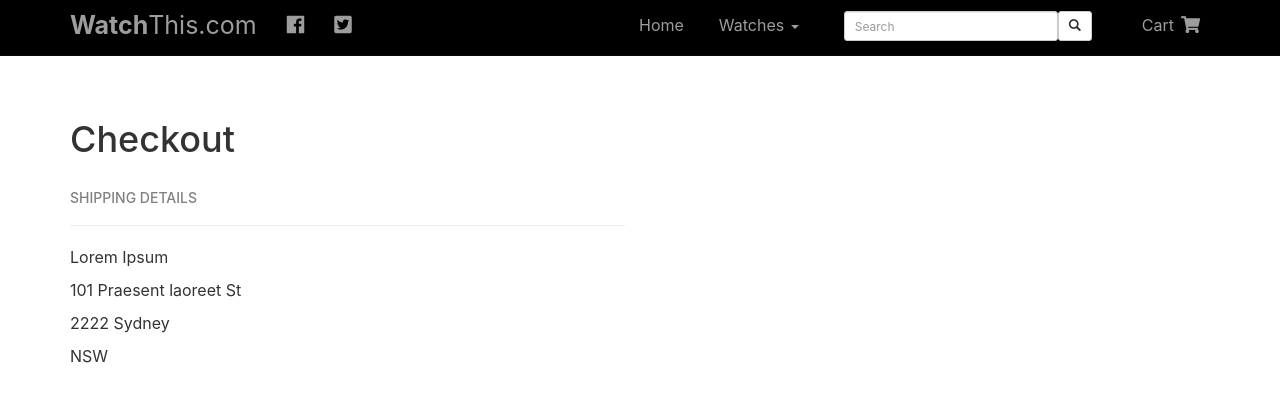
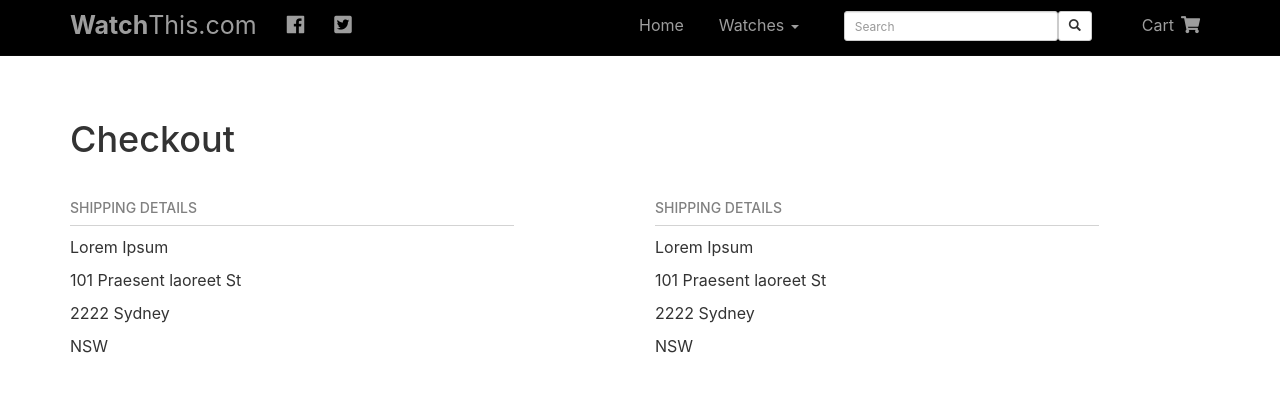
Before and after one commit to BartZAU/watchstore-react, a React (Create React App) app in the folder watchstore-react-redux/: page /checkout in a window 1280 px wide. Shown: the top 402 px of the page. Built offline with nearby package versions, Linux system fonts and the light colour scheme.

Commit message:
checkout layout updated

```diff
--- a/watchstore-react-redux/src/components/Checkout.css
+++ b/watchstore-react-redux/src/components/Checkout.css
@@ -1,10 +1,17 @@
+.main-header {
+  padding-top: 50px;
+}
+
 .checkout {
-  padding-top: 50px;
+  /* padding-top: 50px; */
 }
 
 .sub-heading {
   color: #808080;
+  border-bottom: 1px solid #d3d3d3;
+  width: 80%;
   padding-top: 2rem;
+  padding-bottom: 10px;
 }
 
 p {
--- a/watchstore-react-redux/src/components/Checkout.js
+++ b/watchstore-react-redux/src/components/Checkout.js
@@ -22,11 +22,14 @@ export default class Checkout extends Component {
         <section className="py-5">
           <Grid className="show-grid">
             <Row>
+              <Col xs={12}>
+                <h1 className="main-header">Checkout</h1>
+              </Col>
+            </Row>
+            <Row>
               <Col xs={12} sm={6}>
                 <div className="checkout">
-                  <h1>Checkout</h1>
                   <h5 className="sub-heading">SHIPPING DETAILS</h5>
-                  <hr className="hr-line" />
 
                   <p>Lorem Ipsum</p>
                   <p>101 Praesent laoreet St</p>
@@ -35,7 +38,14 @@ export default class Checkout extends Component {
                 </div>
               </Col>
               <Col xs={12} sm={6}>
-                {/* <h1>WEEE</h1> */}
+                <div className="checkout">
+                  <h5 className="sub-heading">SHIPPING DETAILS</h5>
+
+                  <p>Lorem Ipsum</p>
+                  <p>101 Praesent laoreet St</p>
+                  <p>2222 Sydney</p>
+                  <p>NSW</p>
+                </div>
               </Col>
             </Row>
           </Grid>
```
